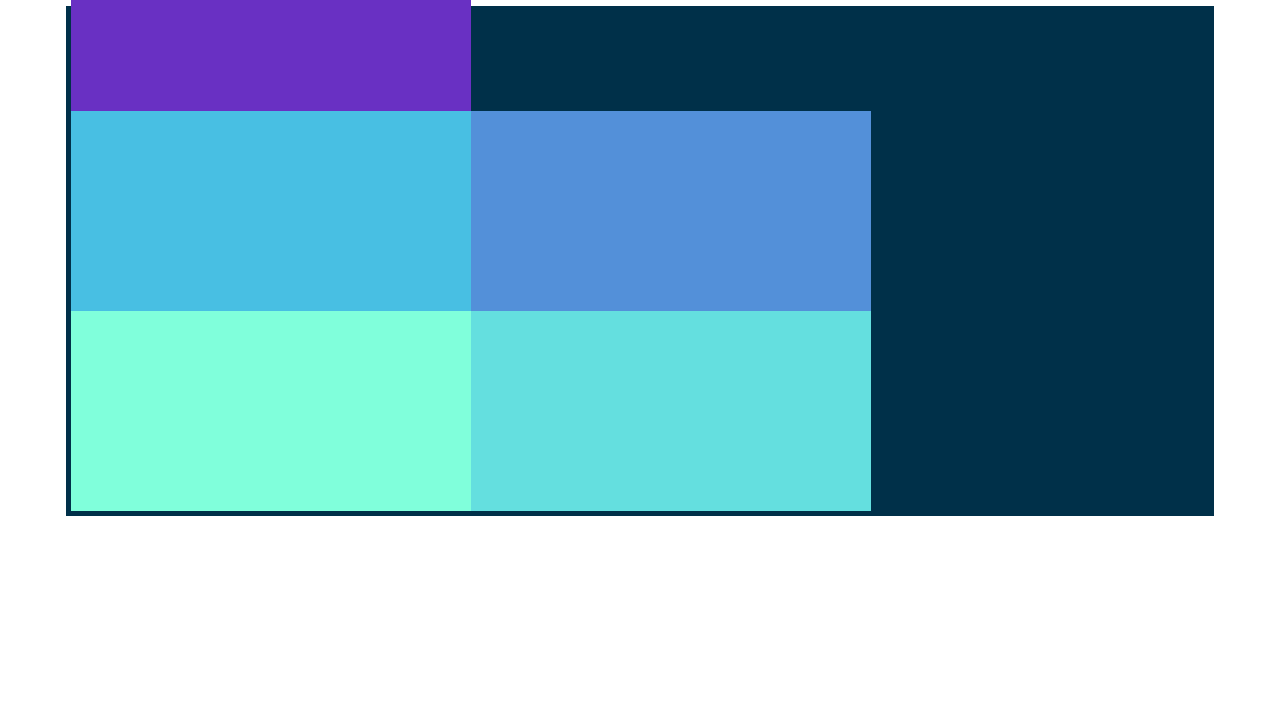
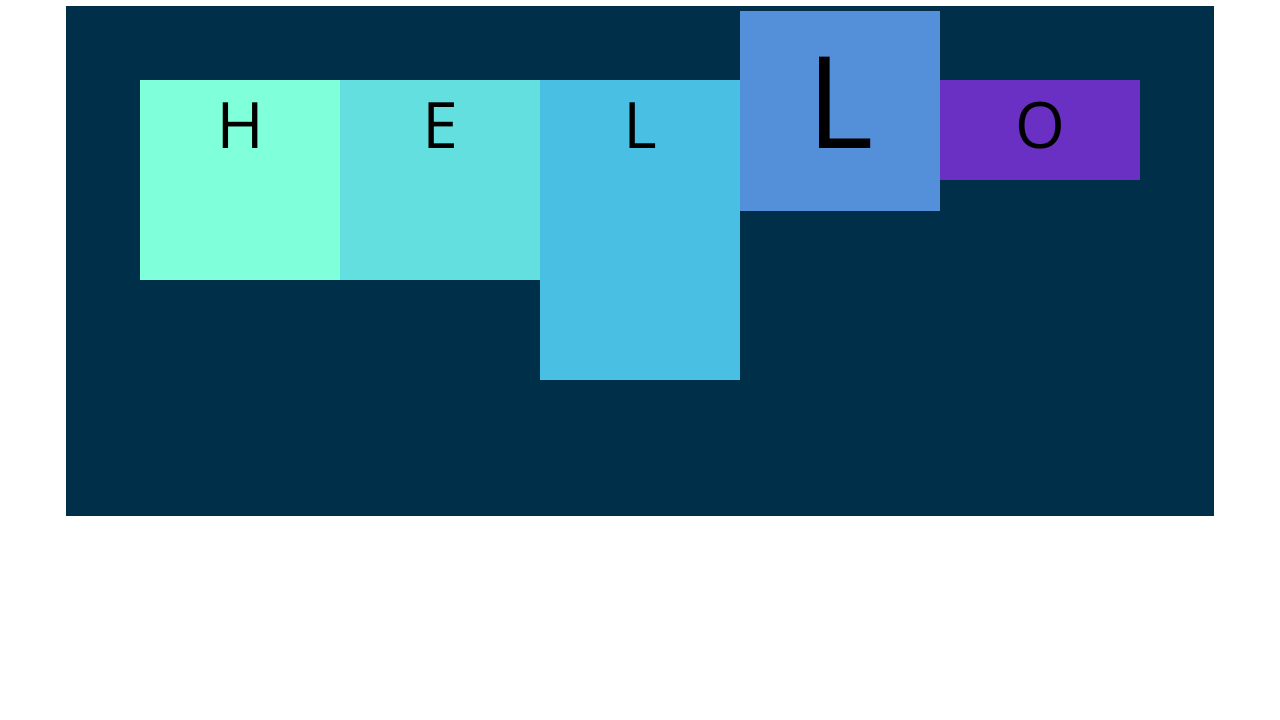
Before and after one commit to cosre7/bootCamp, a plain HTML site: page Flexbox Starter/index.html in a window 1280 px wide. Shown: the part 80-800 px from the top of the page. Drawn offline with nearby package versions, Linux system fonts and the light colour scheme.

Commit message:
섹션10. CSS - align-items: baseline

```diff
--- a/Flexbox Starter/app.css
+++ b/Flexbox Starter/app.css
@@ -12,11 +12,13 @@ h1 {
     border: 5px solid #003049;
     display: flex;
     flex-direction: row;
-    justify-content: flex-start;
-    flex-wrap: wrap-reverse;
+    justify-content: center;
+    align-items: baseline;
 }
 
 #container div {
-    width: 400px;
+    width: 200px;
     height: 200px;
+    font-size: 4em;
+    text-align: center;
 }
--- a/Flexbox Starter/index.html
+++ b/Flexbox Starter/index.html
@@ -14,11 +14,11 @@
     <h1>Let's Play With Flexbox</h1>
 
     <section id="container">
-        <div style="background-color: #80ffdb"></div>
-        <div style="background-color: #64dfdf"></div>
-        <div style="background-color: #48bfe3"></div>
-        <div style="background-color: #5390d9"></div>
-        <div style="background-color: #6930c3"></div>
+        <div style="background-color: #80ffdb">H</div>
+        <div style="background-color: #64dfdf">E</div>
+        <div style="background-color: #48bfe3; height: 300px;">L</div>
+        <div style="background-color: #5390d9; font-size: 8em;">L</div>
+        <div style="background-color: #6930c3; height: 100px;">O</div>
     </section>
 
 </body>
```
